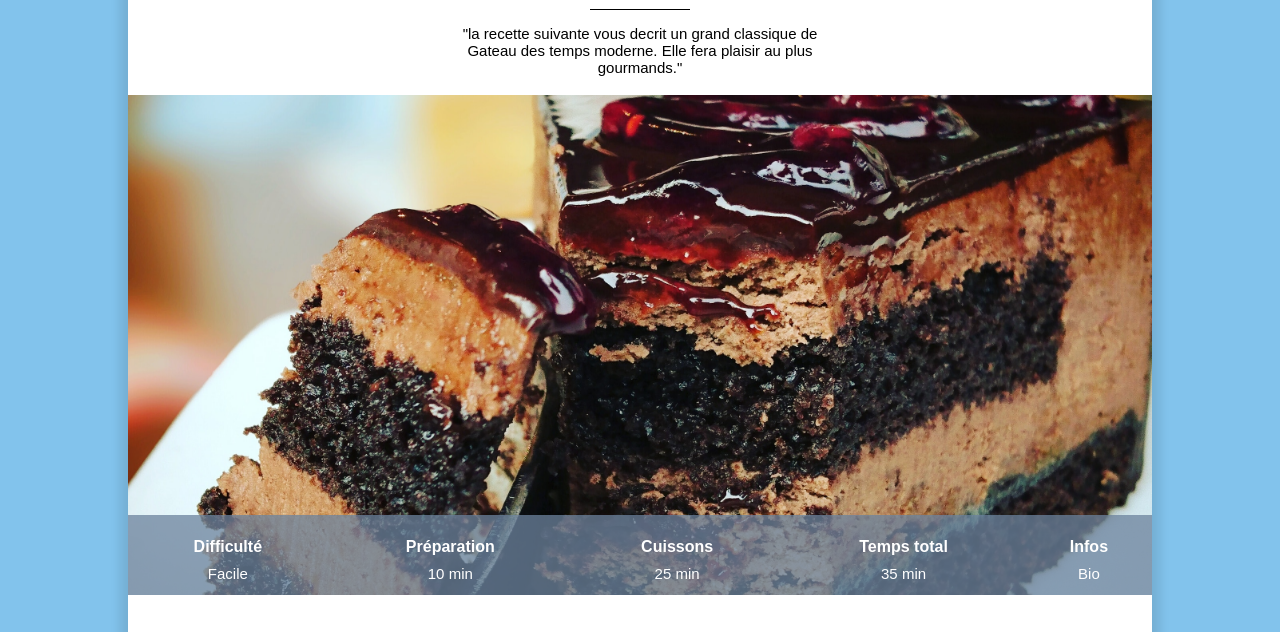
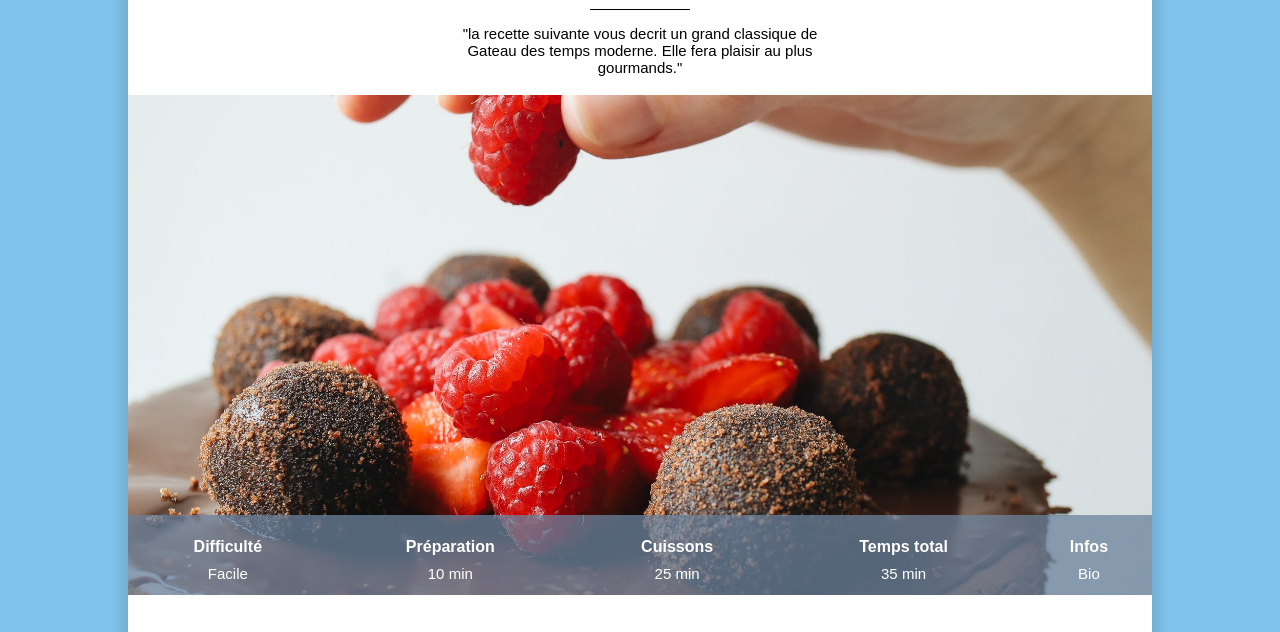
Before and after one commit to momolacschool/recette_web, a plain HTML site: page index.html in a window 1280 px wide. Shown: the part 162-794 px from the top of the page. Drawn offline with Linux system fonts and the light colour scheme.

Commit message:
Add files via upload

```diff
--- a/index.html
+++ b/index.html
@@ -22,7 +22,7 @@
         </div>
 
         <div class="boite_img_tab">
-            <img class="div_description boite_img_tab" src="img (1).jpg?id=9999" >
+            <img class="div_description boite_img_tab" src="img (4).jpg?id=9999" >
 
             <table class="boite_img_tab">
                 <tr>
```
